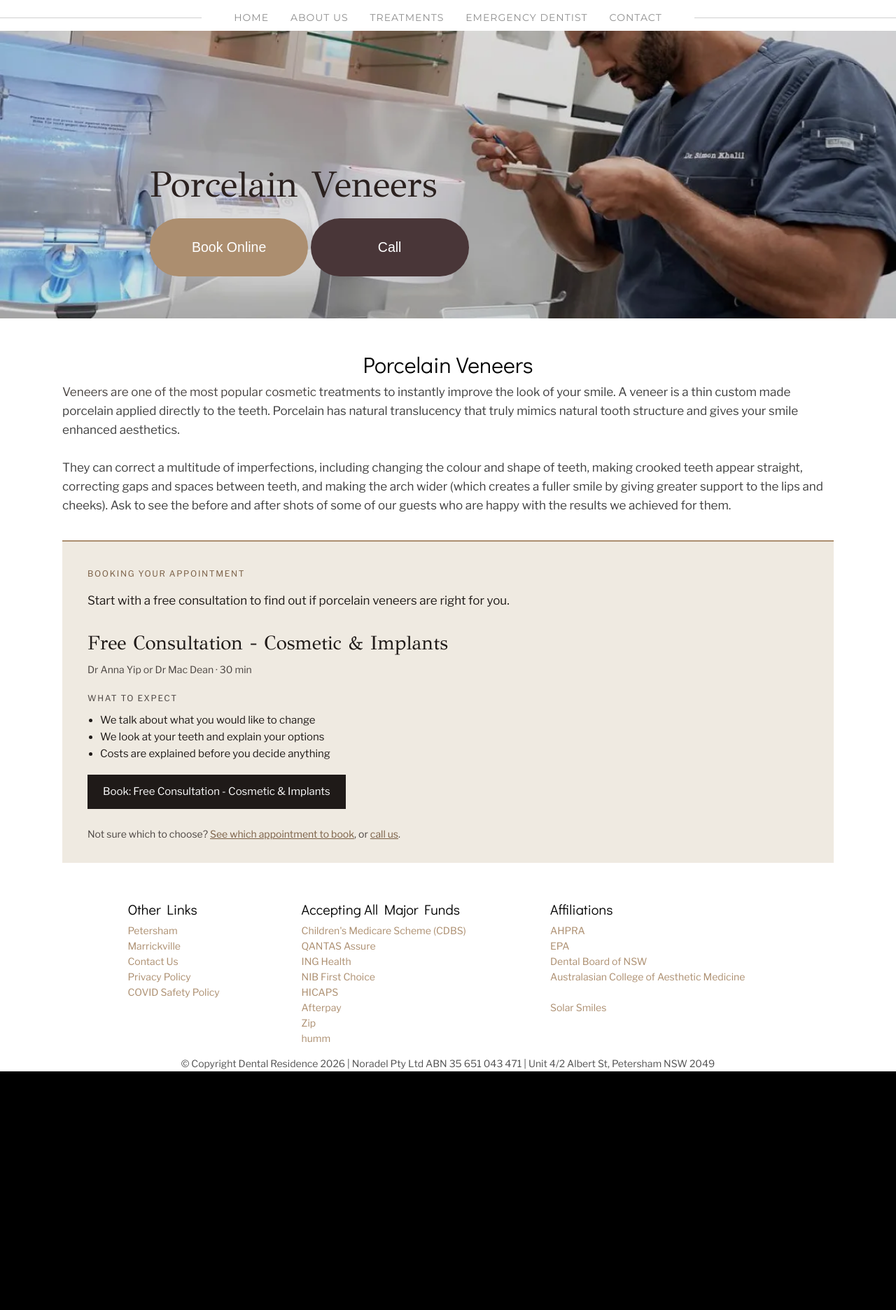
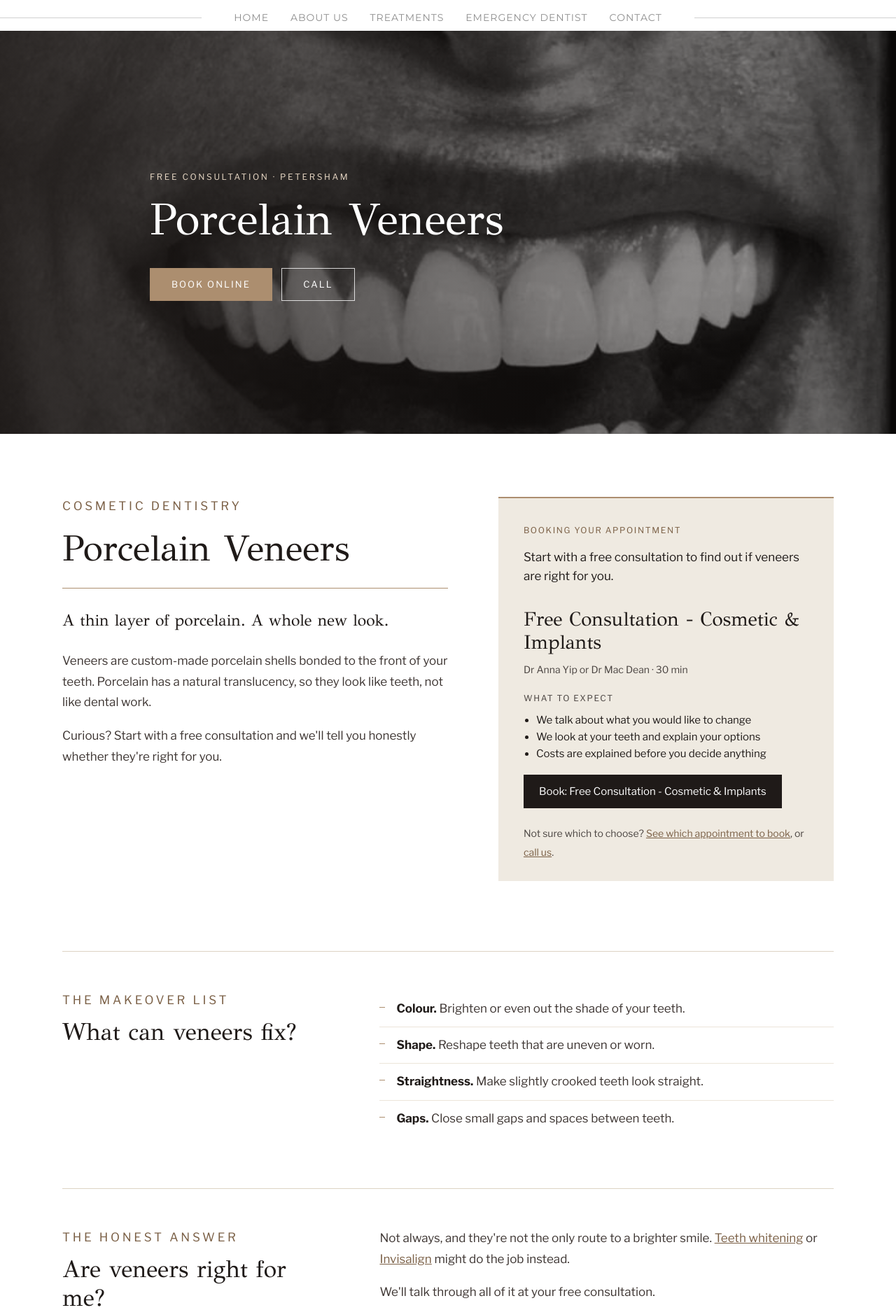
Before and after one commit to dental-residence/website, an Eleventy site: page src/pages/veneers.html in a window 1280 px wide. Shown: the part 68-1940 px from the top of the page at 70% size. Before the commit the page ends 1599 px from the top, so only its background shows below. Built offline with nearby package versions, Linux system fonts and the light colour scheme; Eleventy itself is replaced by a stand-in of ours; files that its build step writes are made by us from their sources; a script that the page names is missing.

Commit message:
Redesign Veneers page with licensed close-up header photo
- tx-page layout: photo header (licensed laughing close-up) with ink wash
  and white type via new .tx-hero--dark, intro with free-consult booking
  box, "The makeover list" and "The honest answer" sections.
- New shorter copy; drop "most popular", "instantly", arch-widening and
  before/after lines. Links to whitening and Invisalign.

Co-Authored-By: Claude Opus 5.5 <noreply@anthropic.com>

```diff
--- a/src/assets/css/site.css
+++ b/src/assets/css/site.css
@@ -539,7 +539,7 @@ img { height: auto; }
 }
 
 /* Looping, muted YouTube video behind a treatment page header (opt in with
-   .tx-hero--video on .wsite-header-section). Sized like background-size:
+   .tx-hero--video on .wsite-header-section; .tx-hero--dark gives a photo header the same ink wash and white type). Sized like background-size:
    cover via container units; an ink wash keeps the white type readable. */
 .tx-page .tx-hero-video {
   position: absolute;
@@ -557,11 +557,11 @@ img { height: auto; }
   transform: translate(-50%, -50%);
   border: 0;
 }
-.tx-page .tx-hero--video { background-color: #1F1A18 !important; }
-.tx-page .tx-hero--video::after { background: linear-gradient(90deg, rgba(31,26,24,0.8) 0%, rgba(31,26,24,0.55) 45%, rgba(31,26,24,0.3) 100%) !important; }
-.tx-page .wsite-header-elements .tx-hero--video :is(h1, h2).wsite-content-title { color: #fff !important; }
-.tx-page .wsite-header-elements .tx-hero--video .tx-eyebrow { color: #e6d6c3 !important; }
-.tx-page .wsite-header-elements .tx-hero--video .cta-button.cta-button-navy {
+.tx-page :is(.tx-hero--video, .tx-hero--dark) { background-color: #1F1A18 !important; }
+.tx-page :is(.tx-hero--video, .tx-hero--dark)::after { background: linear-gradient(90deg, rgba(31,26,24,0.8) 0%, rgba(31,26,24,0.55) 45%, rgba(31,26,24,0.3) 100%) !important; }
+.tx-page .wsite-header-elements :is(.tx-hero--video, .tx-hero--dark) :is(h1, h2).wsite-content-title { color: #fff !important; }
+.tx-page .wsite-header-elements :is(.tx-hero--video, .tx-hero--dark) .tx-eyebrow { color: #e6d6c3 !important; }
+.tx-page .wsite-header-elements :is(.tx-hero--video, .tx-hero--dark) .cta-button.cta-button-navy {
   color: #fff !important;
   border-color: rgba(255,255,255,0.8) !important;
 }
--- a/src/pages/veneers.html
+++ b/src/pages/veneers.html
@@ -3,29 +3,31 @@
   "layout": "layouts/base.njk",
   "title": "Porcelain Veneers Marrickville | Dental Residence",
   "ogTitle": "Porcelain Veneers Marrickville",
-  "ogDescription": "Veneers are one of the most popular cosmetic treatments to instantly improve the look of your smile. A veneer is a thin custom made porcelain applied directly to the teeth. Porcelain has natural...",
+  "ogDescription": "A thin layer of porcelain. A whole new look. Porcelain veneers in Petersham, near Marrickville, starting with a free consultation.",
   "ogUrl": "https://www.dentalresidence.com.au/veneers.html",
-  "bodyClass": "header-page  wsite-page-veneers  full-width-on  wsite-theme-light",
+  "bodyClass": "header-page  tx-page  wsite-page-veneers  full-width-on  wsite-theme-light",
   "description": "Porcelain veneers in Marrickville to instantly improve your smile. Natural-looking, custom-made veneers at Dental Residence. Book a consultation.",
   "navActiveSub": "/veneers.html",
   "booking": [
     "free-consult"
   ],
-  "bookingIntro": "Start with a free consultation to find out if porcelain veneers are right for you."
+  "bookingIntro": "Start with a free consultation to find out if veneers are right for you."
 }
 ---
 
 
 				<div class="banner-wrap">
 					<div class="wsite-elements wsite-not-footer wsite-header-elements">
+<!-- Header photo (veneers-hero.jpg) licensed by the practice, 2026-10-23. -->
 	<div class="wsite-section-wrap">
-	<div  class="wsite-section wsite-header-section wsite-section-bg-image" style="vertical-align: middle;height: auto;background-image: url(&quot;/uploads/1/3/8/3/138327651/background-images/350566706.webp&quot;) ;background-repeat: no-repeat ;background-position: undefined undefined ;background-size: 100% ;background-color: transparent ;background-size: cover;" >
+	<div  class="wsite-section wsite-header-section wsite-section-bg-image tx-hero--dark" style="vertical-align: middle;height: auto;--hero-img: url(&quot;/assets/img/veneers-hero.jpg&quot;);--hero-pos: 50% 84%;--hero-filter: grayscale(1) contrast(1.05);" >
 		<div class="wsite-section-content">
 
 						<div id="banner">
 							<div id="banner-container">
 				<div class="wsite-section-elements">
-					<h2 class="wsite-content-title" style="text-align:left;"><br /><br />&#8203;Porcelain Veneers</h2>
+					<p class="tx-eyebrow">Free consultation &middot; Petersham</p>
+<h2 class="wsite-content-title" style="text-align:left;">Porcelain Veneers</h2>
 
 <div><div id="659527100648692437" align="left" style="width: 100%; overflow-y: hidden;" class="wcustomhtml"><div style="text-align: left">
 
@@ -68,18 +70,46 @@ target="_blank" rel="noopener">
 		<div class="wsite-section-content">
 						<div class="container">
 			<div class="wsite-section-elements">
-				<div class="wsite-spacer" style="height:50px;"></div>
+				<section class="tx-intro">
+	<div class="tx-intro__lead">
+		<p class="tx-eyebrow tx-eyebrow--dark">Cosmetic dentistry</p>
+		<h1 class="tx-title">Porcelain Veneers</h1>
+		<div class="paragraph tx-copy">
+			<p class="tx-lede">A thin layer of porcelain. A whole new look.</p>
+			<p>Veneers are custom-made porcelain shells bonded to the front of your teeth. Porcelain has a natural translucency, so they look like teeth, not like dental work.</p>
+			<p>Curious? Start with a free consultation and we'll tell you honestly whether they're right for you.</p>
+		</div>
+	</div>
+	<div class="tx-intro__side">
+<!-- booking-box -->
+	</div>
+</section>
 
-<div id="215476246714826423"><div><div id="element-a088d9ed-2dfd-4951-a304-700382d37212" data-platform-element-id="919380649307043755-1.0.0" class="pe-v7 platform-element-contents">
+<section class="tx-section">
+	<div class="tx-section__head">
+		<p class="tx-eyebrow tx-eyebrow--dark">The makeover list</p>
+		<h2 class="tx-section__title">What can veneers fix?</h2>
+	</div>
+	<div class="paragraph tx-copy">
+		<ul class="tx-list">
+			<li><strong>Colour.</strong> Brighten or even out the shade of your teeth.</li>
+			<li><strong>Shape.</strong> Reshape teeth that are uneven or worn.</li>
+			<li><strong>Straightness.</strong> Make slightly crooked teeth look straight.</li>
+			<li><strong>Gaps.</strong> Close small gaps and spaces between teeth.</li>
+		</ul>
+	</div>
+</section>
 
-
-<h1 class="default-font default-transform desktop">Porcelain Veneers</h1>
-</div>
-<div style="clear:both;"></div></div></div>
-
-<div class="paragraph">Veneers are one of the most popular cosmetic <font color="#3f3f3f">treatments to instantly improve the look of your smile. A veneer is a thin custom made porcelain applied directly to the teeth. Porcelain has natural translucency that truly mimics natural tooth structure and gives your smile enhanced aesthetics.<br /><br />&#8203;They can correct a multitude of imperfections, including changing the colour and shape of teeth, making crooked teeth appear straight, correcting gaps and spaces between teeth, and making the arch wider (which creates a fuller smile by giving greater support to the lips and cheeks). Ask to see the before and after shots of some of our guests who are happy with the results we achieved for them.</font></div>
-
-<!-- booking-box -->
+<section class="tx-section">
+	<div class="tx-section__head">
+		<p class="tx-eyebrow tx-eyebrow--dark">The honest answer</p>
+		<h2 class="tx-section__title">Are veneers right for me?</h2>
+	</div>
+	<div class="paragraph tx-copy">
+		<p>Not always, and they're not the only route to a brighter smile. <a href="/teeth-whitening-trays.html">Teeth whitening</a> or <a href="/invisalign.html">Invisalign</a> might do the job instead.</p>
+		<p>We'll talk through all of it at your free consultation.</p>
+	</div>
+</section>
 
 			</div>
 		</div>
```
Also changed, not shown: src/assets/img/veneers-hero.jpg (added).
